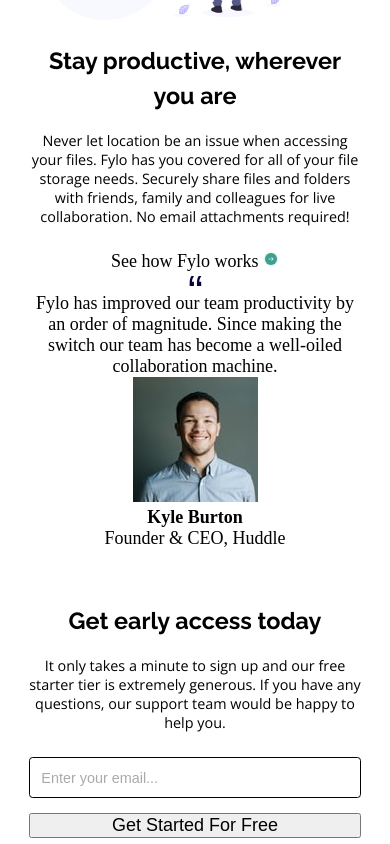
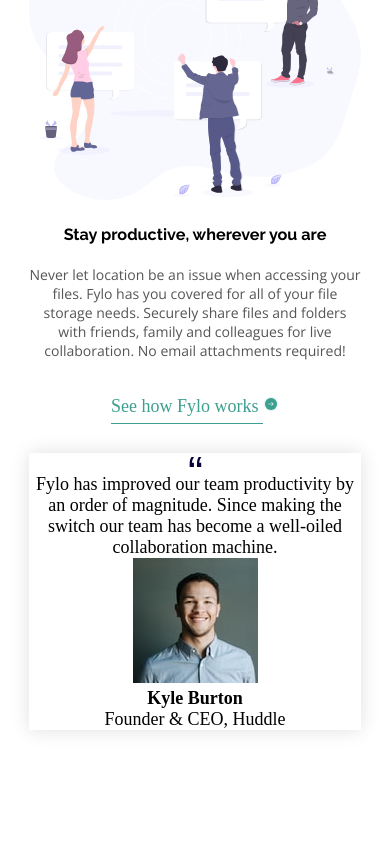
Before and after one commit to JohnnatanV/fylo-landing-page, a plain HTML site: page index.html in a window 390 px wide. Shown: the part 940-1784 px from the top of the page. Drawn offline with nearby package versions, Linux system fonts and the light colour scheme.

Commit message:
Designing mobile layout

```diff
--- a/index.html
+++ b/index.html
@@ -35,7 +35,7 @@
         </nav>
       </header>
       <main class="content">
-        <div class="content__box">
+        <div class="content__box box-1">
           <div class="content__box-info">
             <h2 class="content__box-info-tittle">
               All your files in one secure location, accessible anywhere.
@@ -45,7 +45,7 @@
               Access them wherever you need, share and collaborate with friends,
               family, and co-workers.
             </p>
-            <form action="" class="form__box box-1">
+            <form action="" class="form__box">
               <input
                 type="email"
                 class="form__box-input"
@@ -58,7 +58,7 @@
             <img class="box-img-svg" src="./images/illustration-1.svg" alt="" />
           </div>
         </div>
-        <div class="content__box">
+        <div class="content__box box-2">
           <div class="content__box-info">
             <h2 class="content__box-info-tittle">
               Stay productive, wherever you are
@@ -99,7 +99,7 @@
             <img class="box-img-svg" src="./images/illustration-2.svg" alt="" />
           </div>
         </div>
-        <div class="content__box">
+        <div class="content__box box-3">
           <div class="content__box-info">
             <h2 class="content__box-info-tittle">
               Get early access today
@@ -109,7 +109,7 @@
         starter tier is extremely generous. If you have any questions, our
         support team would be happy to help you.
             </p>
-            <form action="" class="form__box box-2">
+            <form action="" class="form__box">
               <input
                 type="email"
                 class="form__box-input"
--- a/style.css
+++ b/style.css
@@ -97,7 +97,6 @@
 /* MAIN */
 
 .content__box {
-  margin: 2rem auto;
   text-align: center;
   display: flex;
   flex-direction: column-reverse;
@@ -119,14 +118,12 @@
 
 .form__box {
   width: 100%;
+  font-family: var(--Open-sans);
 }
 
 .form__box-input,
 .form__box-btn {
   width: 100%;
-}
-
-.form__box-input {
   padding: 0.8em;
   margin-bottom: 1em;
   border-radius: 0.2rem;
@@ -138,8 +135,52 @@
   color: #aaa;
 }
 
+.form__box-btn {
+  background-color: var(--Bright-Blue);
+  color: #fff;
+  font-size: 0.9em;
+  font-weight: 700;
+  border: none;
+  box-shadow: 0 0.2rem 0.4rem #00000041;
+}
+
 .box-img-svg {
   width: 100%;
+}
+
+/* Boxes */
+
+.box-1,
+.box-2,
+.box-3 {
+  margin: 6rem auto;
+}
+
+/* Box 2 */
+
+.box-2 .content__box-info-tittle {
+  font-size: 0.9em;
+}
+
+.box-2 .content__box-info-paragraph {
+  font-size: 0.78em;
+  color: #555;
+}
+
+.content__box-info-link {
+  margin: 2rem auto;
+}
+
+.info-link {
+  padding-bottom: 0.4rem;
+  color: var(--Moderate-Cyan);
+  border-bottom: 0.1em solid var(--Moderate-Cyan);
+}
+
+/* Box Card */
+
+.content__box-card {
+  box-shadow: 0 0 1rem #00000020;
 }
 
 /* FOOTER */
```
